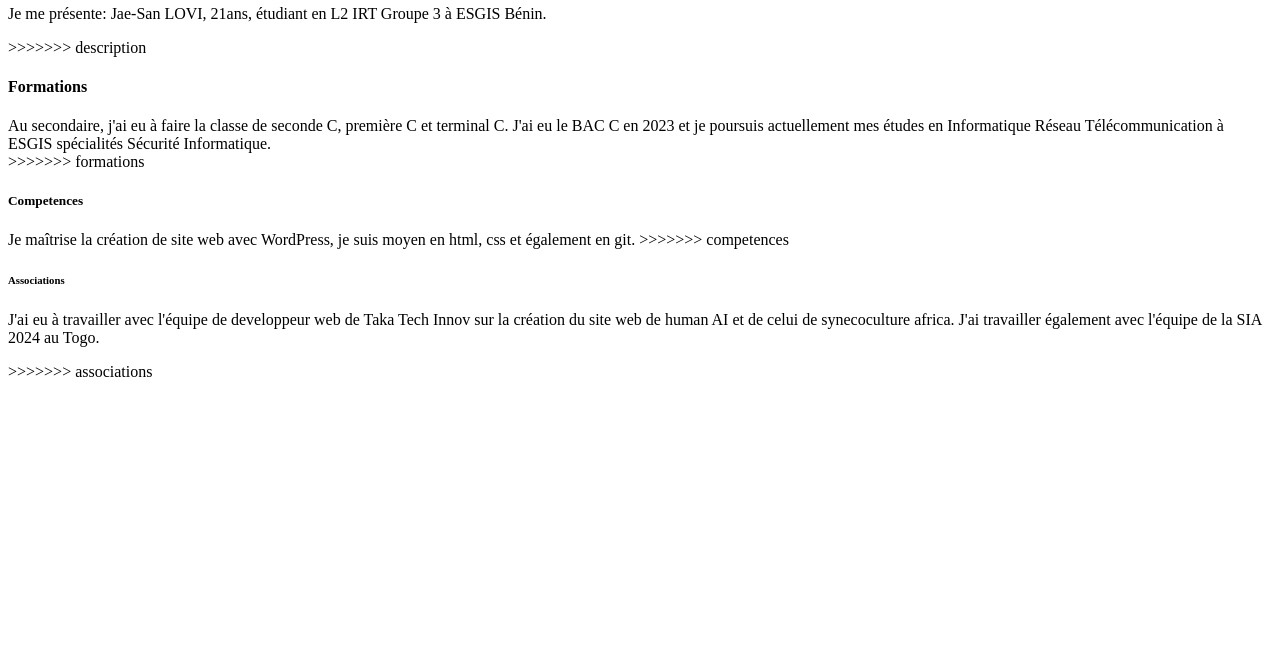
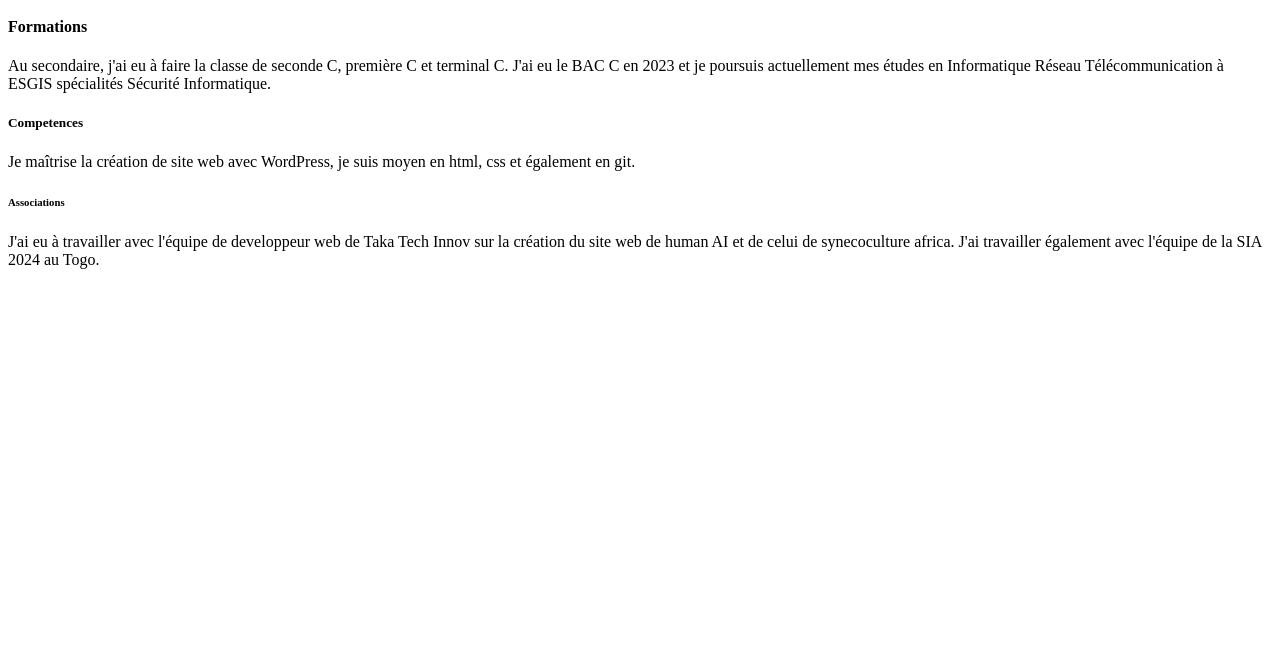
Before and after one commit to Jae-San/mon-cv, a plain HTML site: page index.html in a window 1280 px wide. Shown: the part 142-800 px from the top of the page. Drawn offline with Linux system fonts and the light colour scheme.

Commit message:
résolution de conflicts

```diff
--- a/index.html
+++ b/index.html
@@ -7,25 +7,17 @@
     <title>Document</title>
 </head>
 <body>
-<<<<<<< HEAD
-<<<<<<< HEAD
-<<<<<<< HEAD
-<<<<<<< HEAD
     <h1>Présentation de mon CV</h1>
     <h3>Description</h3>
     <p>Je me présente: Jae-San LOVI, 21ans, étudiant en L2 IRT Groupe 3 à ESGIS Bénin.</p>
->>>>>>> description
     <h4>Formations</h4>
     <div>Au secondaire, j'ai eu à faire la classe de seconde C, première C et terminal C. J'ai eu le BAC C en 2023 et je poursuis actuellement mes études en Informatique Réseau Télécommunication à ESGIS spécialités Sécurité Informatique.
     </div>
->>>>>>> formations
     <h5>Competences</h5>
     <span>Je maîtrise la création de site web avec WordPress, je suis moyen en html, css et également en git.
     </span>
->>>>>>> competences
     <h6>Associations</h6>
     <p>J'ai eu à travailler avec l'équipe de developpeur web de Taka Tech Innov sur la création du site web de human AI et de celui de synecoculture africa. J'ai travailler également avec l'équipe de la SIA 2024 au Togo.
     </p>
->>>>>>> associations
 </body>
 </html>
```
